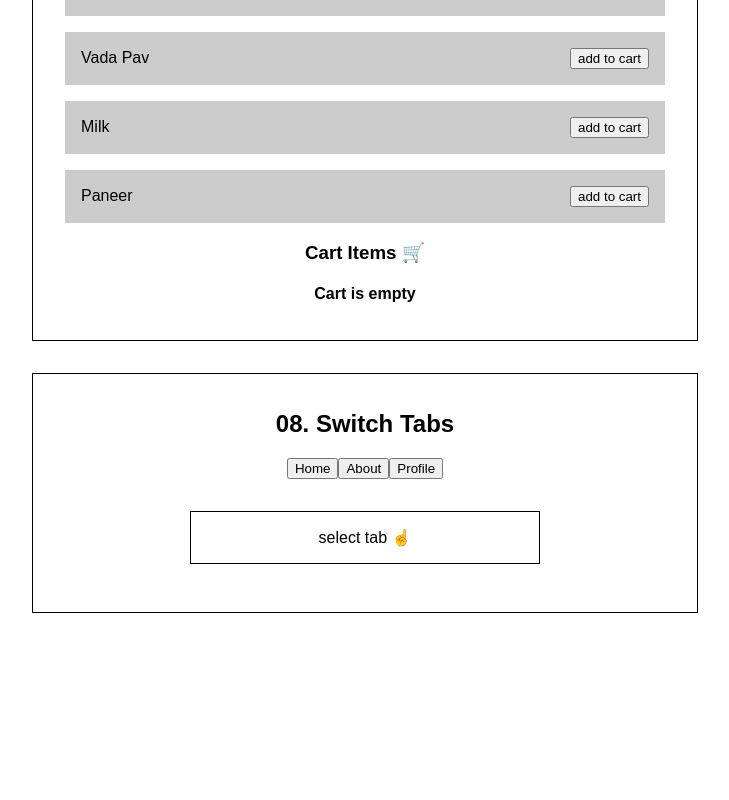
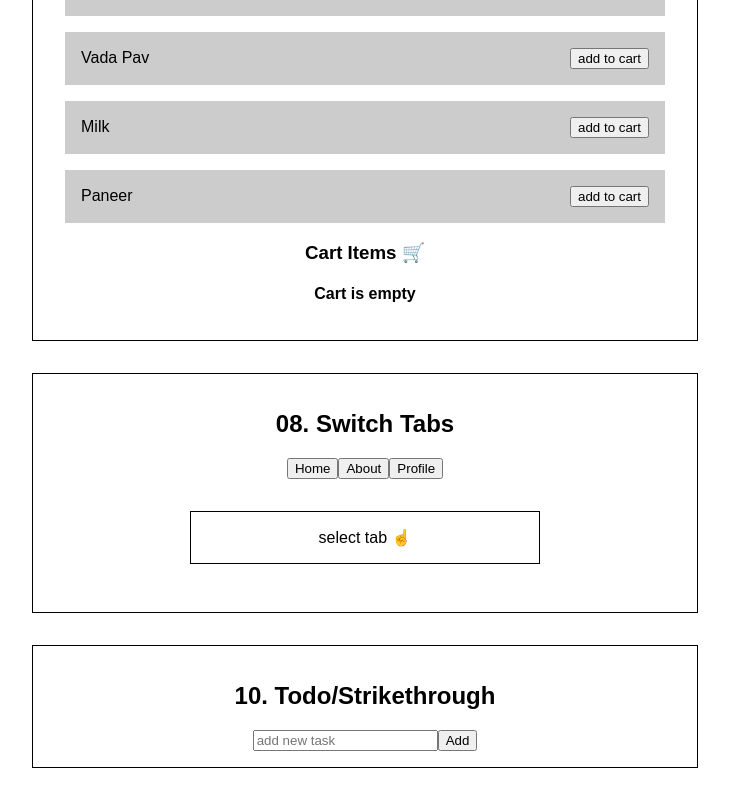
Before and after one commit to SK02K1/REACT-Playground, a React (Create React App) app: page / in a window 1280 px wide. Shown: the part 1503-2303 px from the top of the page, without its empty margins (275-1004 px from the left). Before the commit the page ends 2148 px from the top, so only its background shows below. Built offline with nearby package versions, Linux system fonts and the light colour scheme.

Commit message:
add: ex10 solution added todo component

```diff
--- a/src/App.jsx
+++ b/src/App.jsx
@@ -3,6 +3,7 @@ import { ConfirmPass } from "./components/ConfirmPass";
 import { DisableSubmit } from "./components/DisableSubmit";
 import { Figma } from "./components/Figma";
 import { SwitchTabs } from "./components/SwitchTabs";
+import { Todo } from "./components/Todo";
 import { TogglePassword } from "./components/TogglePassword";
 import { Tweet } from "./components/Tweet";
 import "./styles.css";
@@ -17,6 +18,7 @@ export default function App() {
       <Figma />
       <AddToCart />
       <SwitchTabs />
+      <Todo />
     </div>
   );
 }
--- /dev/null
+++ b/src/components/Todo.jsx
@@ -0,0 +1,55 @@
+import { useState } from "react";
+import { v4 as uuidv4 } from "uuid";
+
+export const Todo = () => {
+  const [todos, setTodos] = useState([]);
+  const formSubmitHandler = (e) => {
+    e.preventDefault();
+    const target = e.target;
+    const task = target.task.value.trim();
+    setTodos((prevTodos) => [
+      ...prevTodos,
+      { task, isCompleted: false, id: uuidv4() }
+    ]);
+    target.reset();
+  };
+
+  const updateTodos = (id) => {
+    setTodos(
+      todos.map((todo) => {
+        return todo.id === id
+          ? { ...todo, isCompleted: !todo.isCompleted }
+          : todo;
+      })
+    );
+  };
+  return (
+    <div className="container">
+      <h2>10. Todo/Strikethrough</h2>
+      <form onSubmit={formSubmitHandler}>
+        <input type="text" name="task" placeholder="add new task" required />
+        <button>Add</button>
+      </form>
+      <div style={{ textAlign: "left" }}>
+        {todos.map(({ task, isCompleted, id }) => {
+          return (
+            <label
+              key={id}
+              style={{
+                textDecoration: isCompleted ? "line-through" : "none"
+              }}
+              htmlFor={id}
+            >
+              <input
+                onChange={() => updateTodos(id)}
+                type="checkbox"
+                checked={isCompleted}
+              />
+              {task}
+            </label>
+          );
+        })}
+      </div>
+    </div>
+  );
+};
```
Also changed, not shown: package.json (+12 -3 lines).
